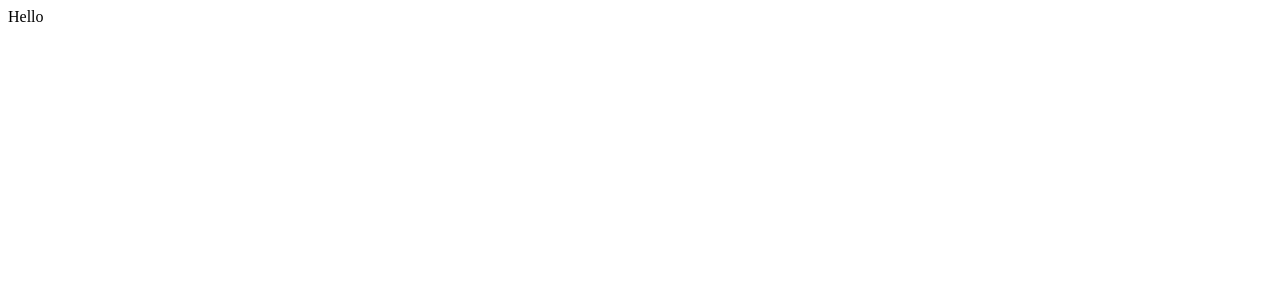
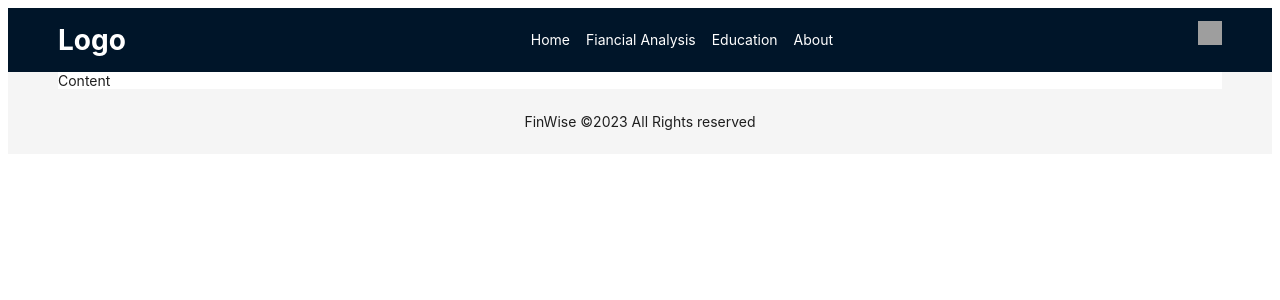
Before and after one commit to Godsheritage/finwise-hackathon-project, a React (Vite) app: page / in a window 1280 px wide. Shown: the top 300 px of the page. Built offline with nearby package versions, Linux system fonts and the light colour scheme; grey boxes are pictures that could not be loaded.

Commit message:
first updates from Heritage

```diff
--- a/package.json
+++ b/package.json
@@ -10,8 +10,11 @@
     "preview": "vite preview"
   },
   "dependencies": {
+    "antd": "^5.11.2",
     "react": "^18.2.0",
-    "react-dom": "^18.2.0"
+    "react-dom": "^18.2.0",
+    "react-router-dom": "^6.19.0",
+    "sass": "^1.69.5"
   },
   "devDependencies": {
     "@types/react": "^18.2.37",
--- a/src/App.tsx
+++ b/src/App.tsx
@@ -1,13 +1,13 @@
-import './App.css'
+import React from "react";
+import Home from "./pages/home/Home";
 
-function App() {
+
+const App: React.FC = () => {
 
 
   return (
-    <>
-     <div>Hello</div>
-    </>
-  )
-}
+    <Home/>
+  );
+};
 
-export default App
+export default App;
--- a/src/main.tsx
+++ b/src/main.tsx
@@ -1,10 +1,13 @@
-import React from 'react'
-import ReactDOM from 'react-dom/client'
-import App from './App.tsx'
-import './index.css'
+import React from "react";
+import ReactDOM from "react-dom/client";
+import App from "./App.tsx";
+import "./index.css";
+import { BrowserRouter as Router } from "react-router-dom";
 
-ReactDOM.createRoot(document.getElementById('root')!).render(
+ReactDOM.createRoot(document.getElementById("root")!).render(
   <React.StrictMode>
-    <App />
-  </React.StrictMode>,
-)
+    <Router>
+      <App />
+    </Router>
+  </React.StrictMode>
+);
--- /dev/null
+++ b/src/pages/home/Home.tsx
@@ -0,0 +1,68 @@
+import React from "react";
+import { Layout, theme } from "antd";
+
+const { Header, Content, Footer } = Layout;
+
+
+const Home = () => {
+  const {
+    token: { colorBgContainer },
+  } = theme.useToken();
+  return (
+    <div>
+      <Layout className="layout">
+        <Header
+          style={{
+            display: "flex",
+            alignItems: "center",
+            justifyContent: "space-between",
+          }}
+        >
+          {/* <div className="demo-logo" /> */}
+          <h1 style={{ color: "white" }}>Logo</h1>
+          <div>
+            <ul
+              style={{
+                display: "flex",
+                color: "white",
+                listStyle: "none",
+                gap: "1rem",
+              }}
+            >
+              <li>Home</li>
+              <li>Fiancial Analysis</li>
+              <li>Education</li>
+              <li>About</li>
+            </ul>
+          </div>
+          <div>
+            <img
+              src="https://openclipart.org/image/800px/247320"
+              style={{ height: "1.5rem", width: "1.5rem" }}
+              alt=""
+            />
+          </div>
+        </Header>
+        <Content style={{ padding: "0 50px" }}>
+          {/* //* May Bring Back breadcrumbs */}
+          {/* <Breadcrumb style={{ margin: "16px 0" }}>
+          <Breadcrumb.Item>Home</Breadcrumb.Item>
+          <Breadcrumb.Item>List</Breadcrumb.Item>
+          <Breadcrumb.Item>App</Breadcrumb.Item>
+        </Breadcrumb> */}
+          <div
+            className="site-layout-content"
+            style={{ background: colorBgContainer }}
+          >
+            Content
+          </div>
+        </Content>
+        <Footer style={{ textAlign: "center" }}>
+          FinWise ©2023 All Rights reserved
+        </Footer>
+      </Layout>
+    </div>
+  );
+};
+
+export default Home;
```
Also changed, not shown: src/pages/home/home.scss (added), 1 other file (tests, documents, lock files or other folders).
